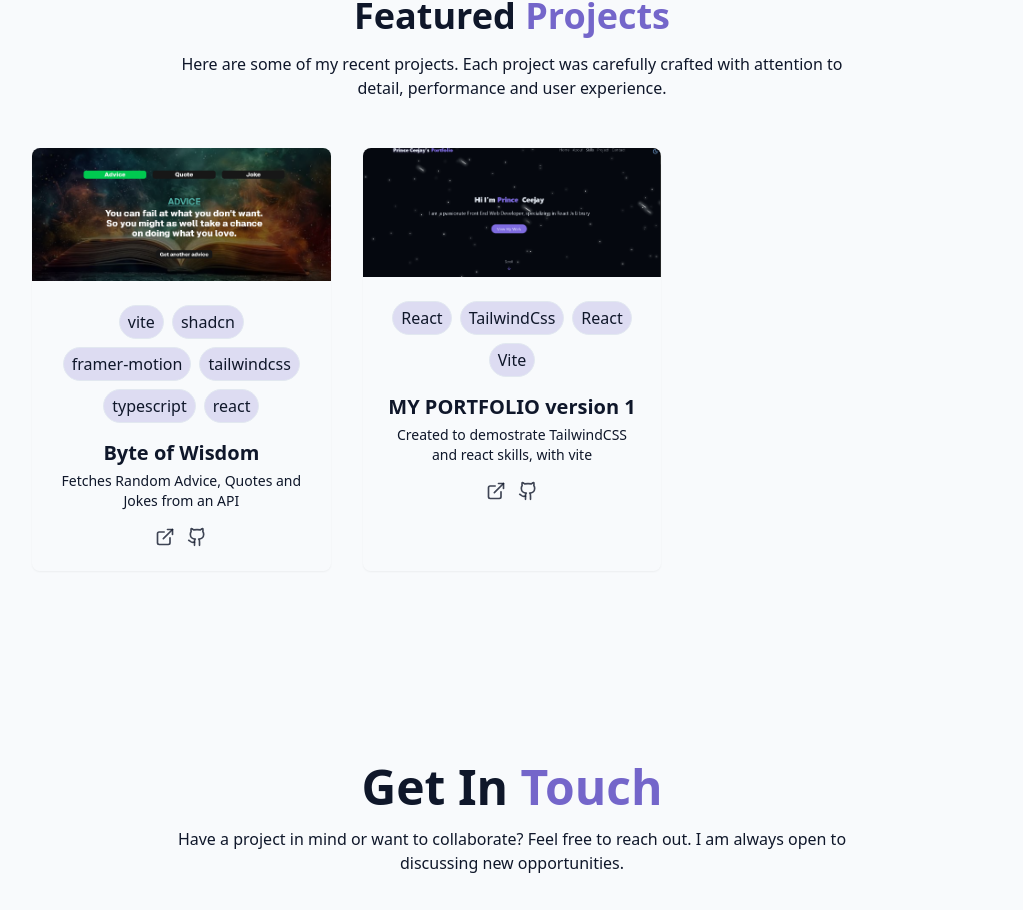
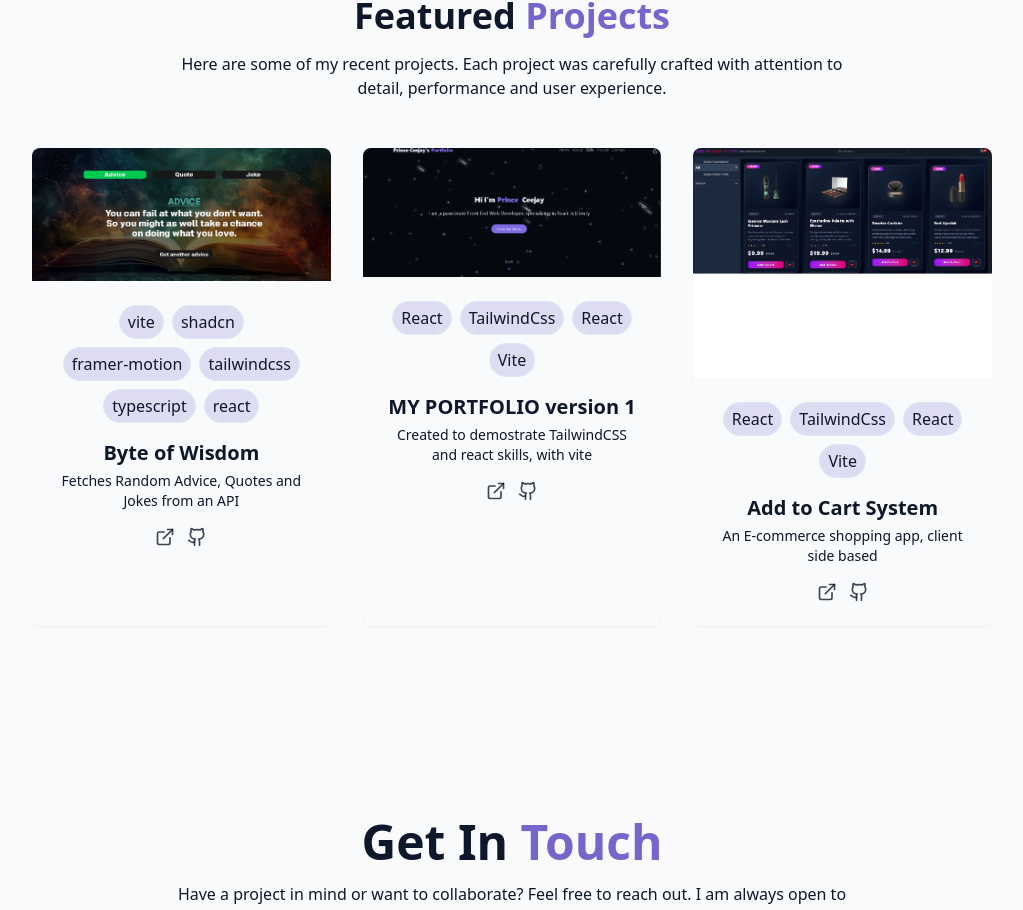
Before and after one commit to PRINCE-CEEJAY/Ceejay-Tech-Portfolio, a React (Vite) app: page / in a window 1280 px wide. Shown: the part 2630-3540 px from the top of the page, without its empty margins (128-1151 px from the left). Built offline with nearby package versions, Linux system fonts and the light colour scheme.

Commit message:
re-configured add-to-cart project

```diff
--- a/src/pages/components/ProjectsSection.jsx
+++ b/src/pages/components/ProjectsSection.jsx
@@ -72,6 +72,17 @@ const projects = [
     image: '/projects/myportfolio.png',
     tags: ['React', 'TailwindCss', 'React', 'Vite'],
     demoURL: '#',
+    gitHubURL: '#',
+    deployed: true,
+  },
+  {
+    id: 8,
+    title: 'Add to Cart System',
+    description:
+      'An E-commerce shopping app, client side based',
+    image: '/projects/shop-add-to-cart.png',
+    tags: ['React', 'TailwindCss', 'React', 'Vite'],
+    demoURL: 'https://ceejay-add-to-cart-system.vercel.app',
     gitHubURL: '#',
     deployed: true,
   },
```
